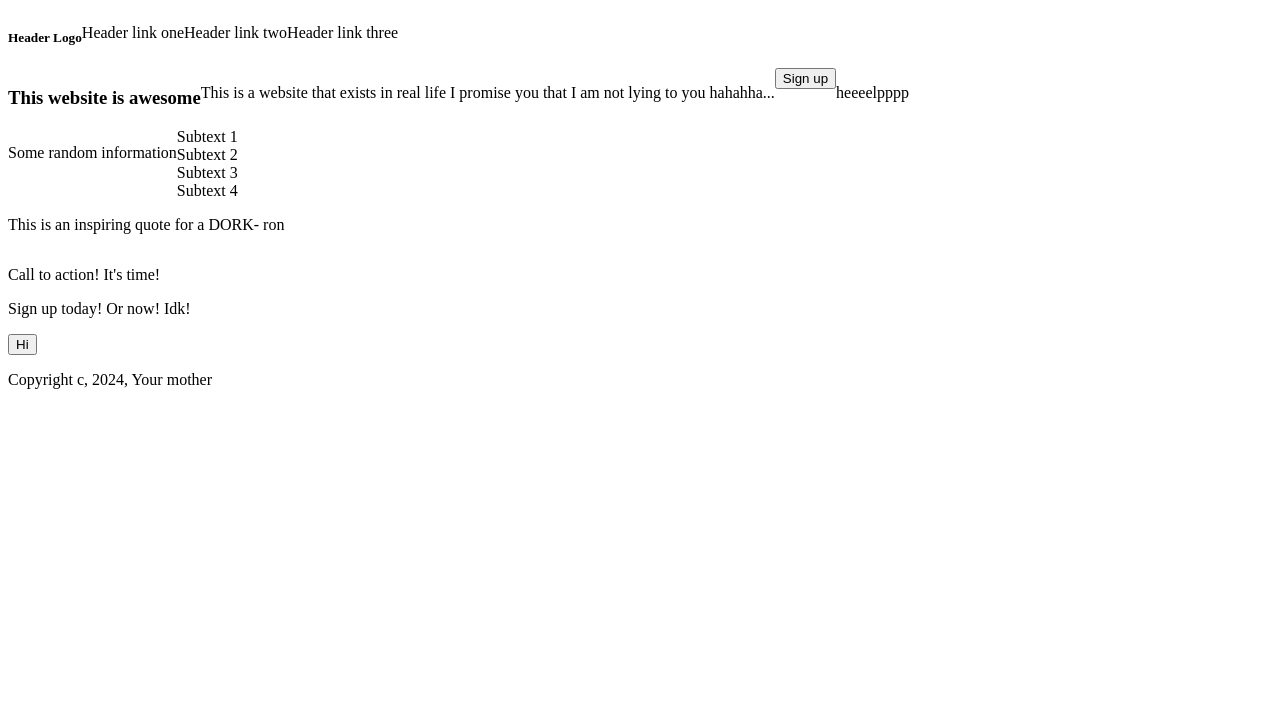
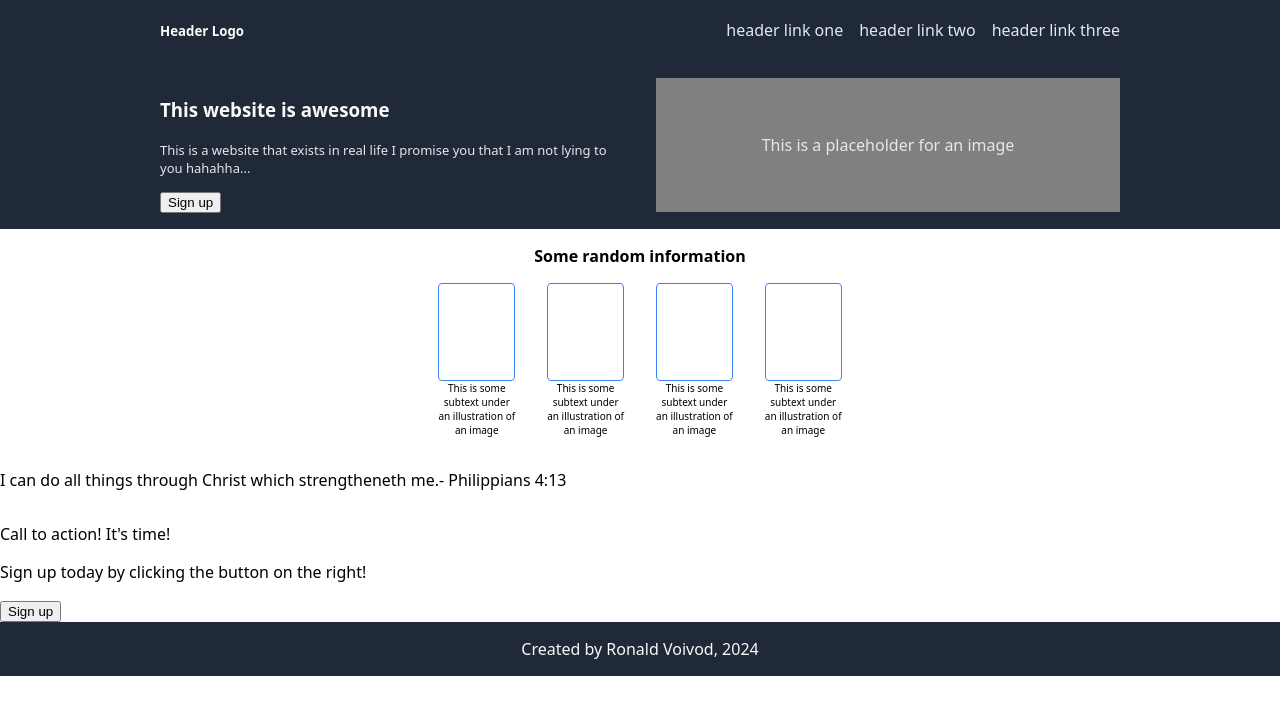
Before and after one commit to ls-ron/flexbox_practice, a plain HTML site: page index.html in a window 1280 px wide. Drawn offline with Linux system fonts and the light colour scheme.

Commit message:
altered html/css, half finished now

```diff
--- a/index.html
+++ b/index.html
@@ -11,18 +11,21 @@
         <div class="left-side-header">
             <h5>Header Logo</h5>
         </div>
+        <div class="right-header">
             <div class="right-side-header">
-            <p>Header link one</p>
+                <p>header link one</p>
             </div>
             <div class="right-side-header">
-            <p>Header link two</p>
+                <p>header link two</p>
             </div>
             <div class="right-side-header">
-            <p>Header link three</p>
+                <p>header link three</p>
+            </div>
         </div>
     </div>
 
     <div class="bottom-header">
+        <div class="container">
             <div class="text-top">
                 <h3>This website is awesome</h3>
             </div>
@@ -35,37 +38,45 @@
             <div class="button-bottom">
                 <button>Sign up</button>
             </div>
+        </div>
         <div class="img-right">
-            <p>heeeelpppp</p>
+            This is a placeholder for an image
         </div>
     </div>
 
     <div class="middle-container">
         <div class="middle-text-top">
-            <p>Some random information</p>
+            Some random information
         </div>
         <div class="middle-container-for-containers">
-            <div class="middle-container-1">
-                Subtext 1
+            <div class="middle-containers">
+                <div class="a-container"></div>
+                <p>This is some subtext under an illustration of an image</p>
             </div>
-            <div class="middle-container-2">
-                Subtext 2
+            <div class="middle-containers">
+                <div class="a-container"></div>
+                <p>This is some subtext under an illustration of an image</p>
             </div>
-            <div class="middle-container-3">
-                Subtext 3
+            <div class="middle-containers">
+                <div class="a-container"></div>
+                <p>This is some subtext under an illustration of an image</p>
             </div>
-            <div class="middle-container-4">
-                Subtext 4
+            <div class="middle-containers">
+                <div class="a-container"></div>
+                <p>This is some subtext under an illustration of an image</p>
             </div>
         </div>
     </div>
 
     <div class="quote-container">
         <div class="quote">
-            <p>This is an inspiring quote for a DORK</p>
+            <p>
+                I can do all things through
+                Christ which strengtheneth me.
+            </p>
         </div>
         <div class="author">
-            <p>- ron</p>
+            <p>- Philippians 4:13</p>
         </div>
     </div>
 
@@ -75,17 +86,17 @@
                 <p>Call to action! It's time!</p>
             </div>
             <div class="text-2">
-                <p>Sign up today! Or now! Idk!</p>
+                <p>Sign up today by clicking the button on the right!</p>
             </div>
             <div class="cta-button">
-                <button>Hi</button>
+                <button>Sign up</button>
             </div>
         </div>
     </div>
 
     <div class="footer">
         <div class="footer-container">
-            <p>Copyright c, 2024, Your mother</p>
+            <p>Created by Ronald Voivod, 2024</p>
         </div>
     </div>
 
--- a/styles.css
+++ b/styles.css
@@ -1,31 +1,89 @@
 body {
     display: flex;
     flex-direction: column;
-}
-
-main {
-    outline: 1px, solid black;
+    padding: 0;
+    margin: 0;
+    font-family: system-ui, -apple-system, BlinkMacSystemFont, 'Segoe UI', Roboto, Oxygen, Ubuntu, Cantarell, 'Open Sans', 'Helvetica Neue', sans-serif;
 }
 
 .header {
     display: flex;
+    justify-content: space-between;
+    align-items: baseline;
+    padding-bottom: 1rem;
+    background-color: #1f2937;
+    padding-right: 10rem;
+    padding-left: 10rem;
+    color: #F9FAF8;
 }
 
-
+.right-header {
+    display: flex;
+    gap: 1rem;
+    color: #E5E7EB;
+}
 
 .bottom-header {
     display: flex;
+    justify-content: flex-start;
+    align-items: flex-start;
+    padding-left: 10rem;
+    padding-right: 10rem;
+    padding-bottom: 1rem;
+    gap: 3rem;
+    background-color: #1f2937;
+    color: #F9FAF8;
 }
 
+.container {
+    max-width: 35vw;
+}
 
+.container p {
+    font-size: small;
+    color: #E5E7EB;
+}
 
+.img-right {
+    padding: 3.5rem;
+    background-color: grey;
+    flex: 1;
+    text-align: center;
+    color: #E5E7EB;
+}
 
 .middle-container {
+    padding-top: 1rem;
+    padding-bottom: 1rem;
     display: flex;
+    flex-direction: column;
+    justify-content: center;
+    align-items: center;
+    gap: 1rem;
 }
 
+.middle-text-top {
+    font-weight: bold;
+}
 
+.middle-container-for-containers {
+    display: flex;
+    gap: 2rem;
+}
 
+.middle-containers p {
+    font-size: x-small;
+    margin: 0;
+    max-width: 6vw;
+    text-align: center;
+}
+
+.a-container {
+    min-height: 12vh;
+    max-width: 6vw;
+    border-radius: 5%;
+    border: 0.1rem solid #3882F6;
+}
 
 .quote-container {
     display: flex;
@@ -43,4 +101,9 @@ main {
 
 .footer {
     display: flex;
+    justify-content: center;
+    align-items: center;
+    margin-top: auto;
+    background-color: #1f2937;
+    color: #F9FAF8;
 }
```
Lines whose indentation alone changed are shown as unchanged.
